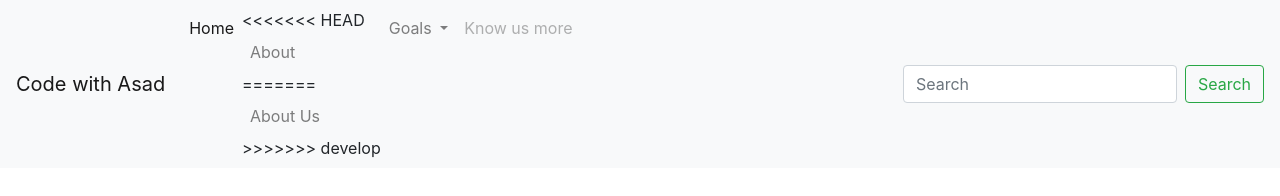
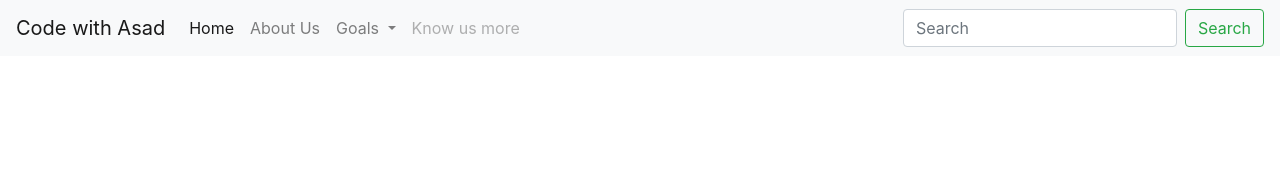
Before and after one commit to AsadullahSamo/Repository, a plain HTML site: page index.html in a window 1280 px wide. Drawn offline with nearby package versions, Linux system fonts and the light colour scheme.

Commit message:
Modified index.html

```diff
--- a/index.html
+++ b/index.html
@@ -23,11 +23,7 @@
               <a class="nav-link" href="#">Home <span class="sr-only">(current)</span></a>
             </li>
             <li class="nav-item">
-<<<<<<< HEAD
-              <a class="nav-link" href="#">About</a>
-=======
               <a class="nav-link" href="#">About Us</a>
->>>>>>> develop
             </li>
             <li class="nav-item dropdown">
               <a class="nav-link dropdown-toggle" href="#" id="navbarDropdown" role="button" data-toggle="dropdown" aria-haspopup="true" aria-expanded="false">
```
